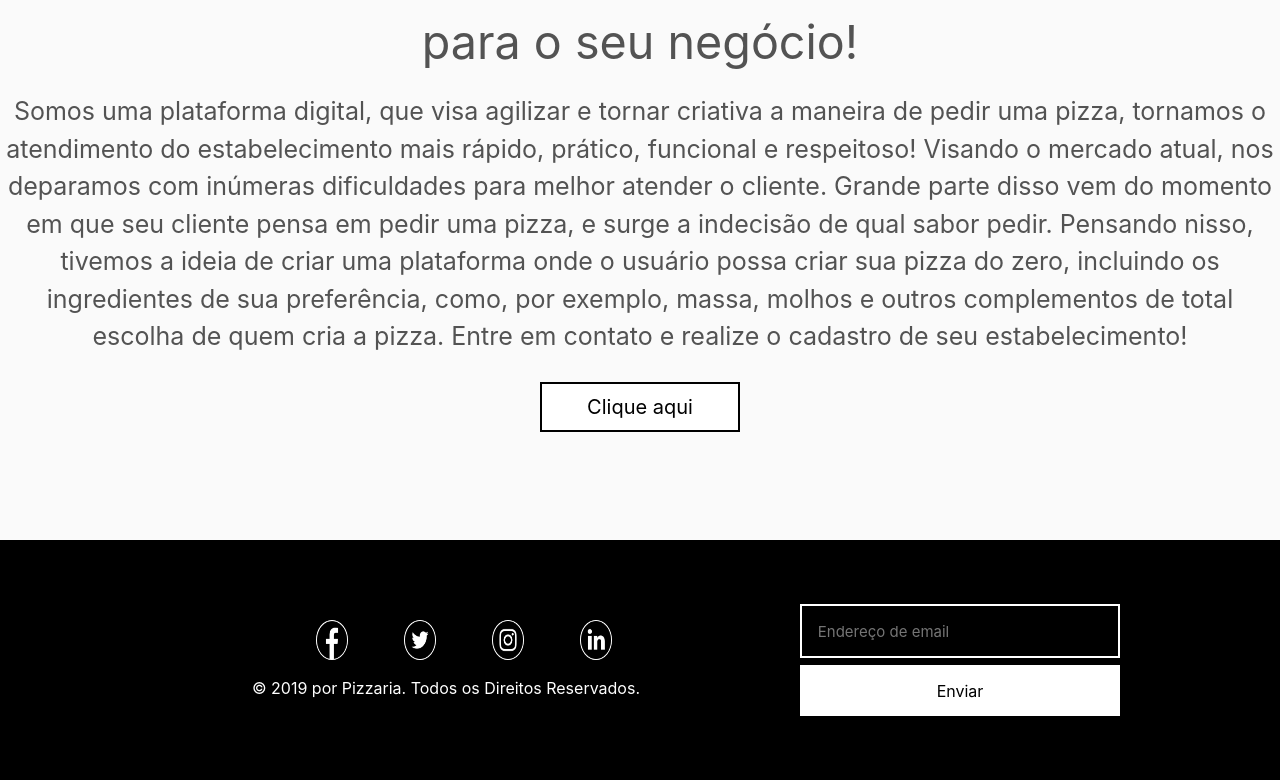
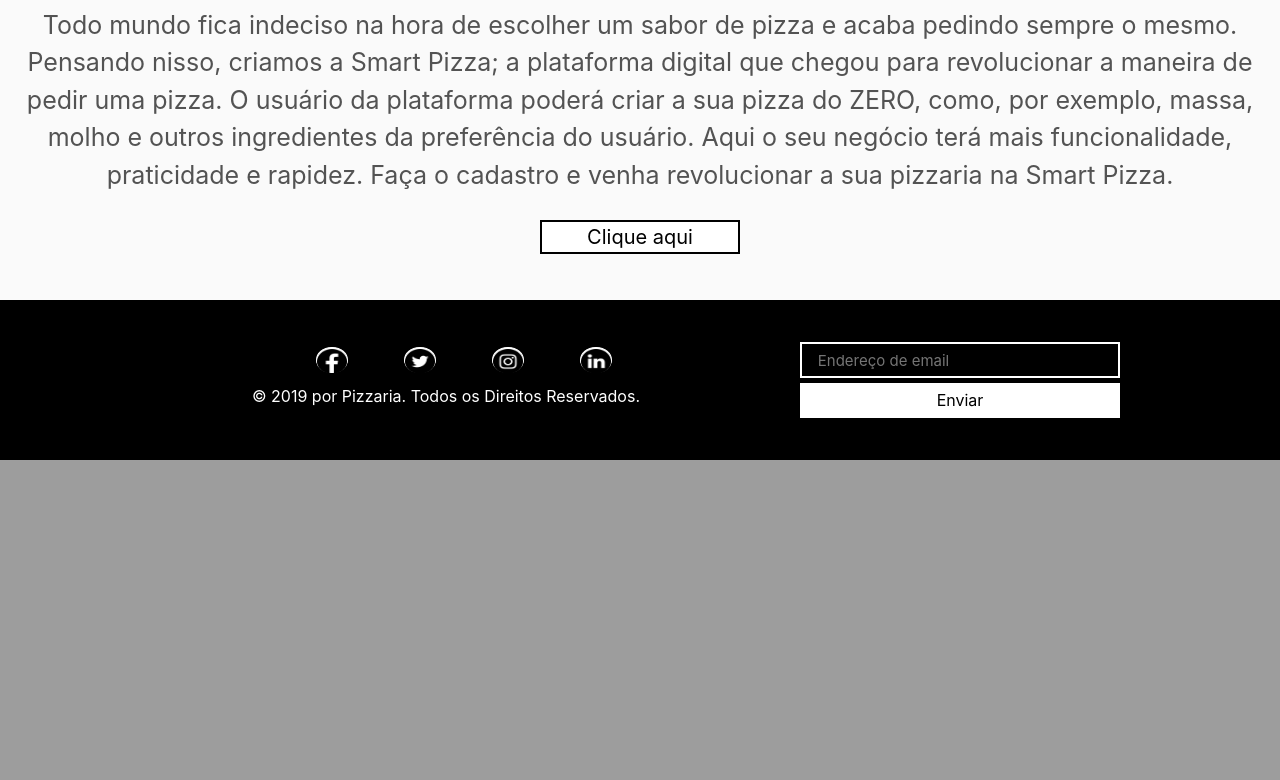
Before and after one commit to Cleitoncampos23/Portfolio-demoday-pizza, a Django app: page / in a window 1280 px wide. Shown: the part 1924-2704 px from the top of the page. After the commit the page ends 2384 px from the top, so only its background shows below. Run offline with Django 3.2, Linux system fonts and the light colour scheme; some libraries are stand-ins or nearby versions; some web fonts are replaced.

Commit message:
Arrumar texto e tamanho da section

```diff
--- a/app/static/css/style.css
+++ b/app/static/css/style.css
@@ -14,7 +14,7 @@ body {
                         'section section section section'
                         'footer footer footer footer';
 
-    grid-template-rows: 8vh 70vh 70vh 60vh 100vh 30vh;
+    grid-template-rows: 8vh 70vh 70vh 60vh 70vh 20vh;
     grid-template-columns: 1fr 2fr 1fr 1fr;
 }
 
--- a/app/templates/index.html
+++ b/app/templates/index.html
@@ -45,7 +45,7 @@
                         <div class="inputs">
                             {% csrf_token %}
                             {{ form }}
-                            <button> Monte Agora</button>
+                            <button>Monte Agora</button>
                         </div>
                     </form>
             </div>
@@ -154,8 +154,7 @@
             <div id="sectionButon">
                 <p id="pergunta_section">É dono de uma pizzaria? Esta plataforma foi desenvolvida para o seu negócio!</p>
 
-                <p>Somos uma plataforma digital, que visa agilizar e tornar criativa a maneira de pedir uma pizza,      tornamos o atendimento do estabelecimento mais rápido, prático, funcional e respeitoso!
-                    Visando o mercado atual, nos deparamos com inúmeras dificuldades para melhor atender o cliente. Grande parte disso vem do momento em que seu cliente pensa em pedir uma pizza, e surge a indecisão de qual sabor pedir. Pensando nisso, tivemos a ideia de criar uma plataforma onde o usuário possa criar sua pizza do zero, incluindo os ingredientes de sua preferência, como, por exemplo, massa, molhos e outros complementos de total escolha de quem cria a pizza. Entre em contato e realize o cadastro de seu estabelecimento!</p>
+                <p>Todo mundo fica indeciso na hora de escolher um sabor de pizza e acaba pedindo sempre o mesmo. Pensando nisso, criamos a Smart Pizza; a plataforma digital que chegou para revolucionar a maneira de pedir uma pizza. O usuário da plataforma poderá criar a sua pizza do ZERO, como, por exemplo, massa, molho e outros ingredientes da preferência do usuário. Aqui o seu negócio terá mais funcionalidade, praticidade e rapidez. Faça o cadastro e venha revolucionar a sua pizzaria na Smart Pizza.</p>
                 <button id="section_botao">Clique aqui</button>
             </div>
         </div>
```
